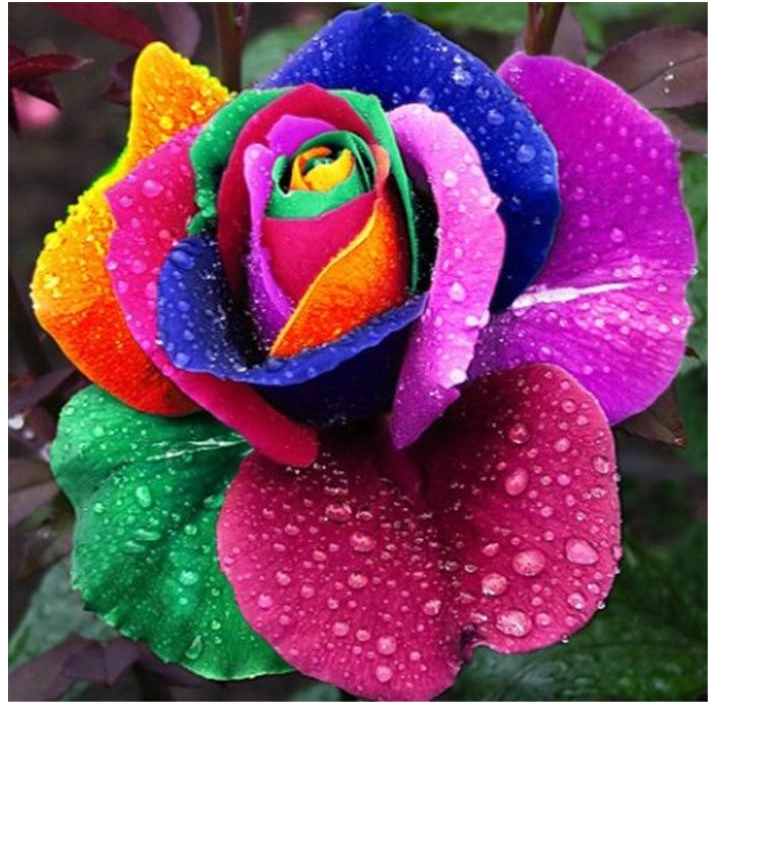
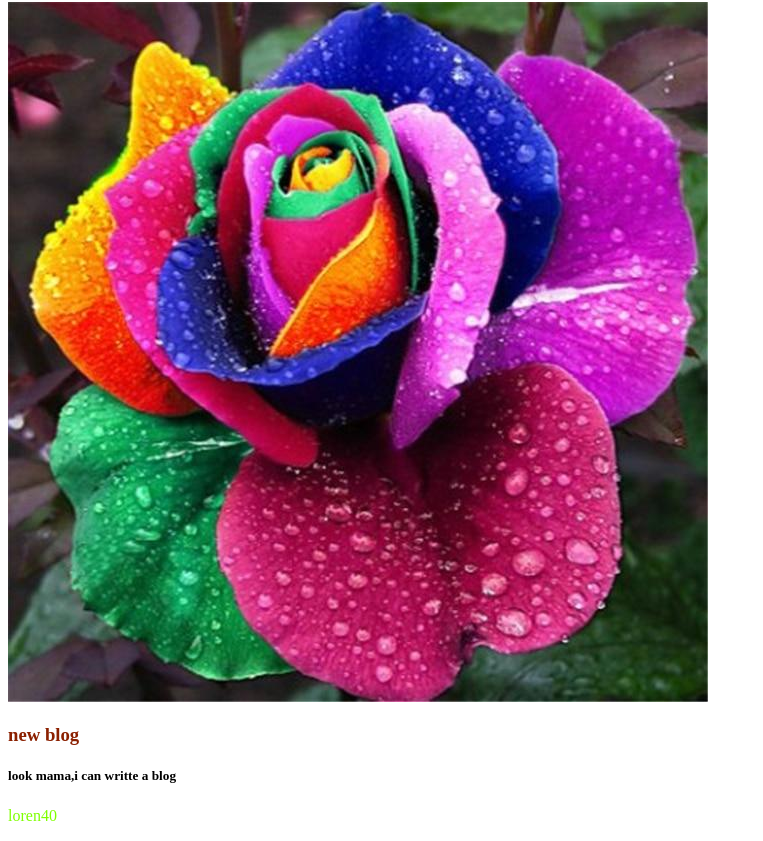
Before and after one commit to kajoldas/My-First-websiste-rep, a plain HTML site: page index.html in a window 1280 px wide. Shown: the part 1198-2039 px from the top of the page, without its empty margins (0-763 px from the left). Before the commit the page ends 1912 px from the top, so only its background shows below. Drawn offline with Linux system fonts and the light colour scheme.

Commit message:
new blog

```diff
--- a/index.html
+++ b/index.html
@@ -16,5 +16,11 @@
     <img src="1.jpg" alt="baby">
     <img src="2.jpg" alt="">
     <img src="3.jpg" alt="">
+    <div>
+        <h3>new blog</h3>
+        <h5>look mama,i can writte a blog</h5>
+        <p>loren40</p>
+
+    </div>
 </body>
 </html>
```
